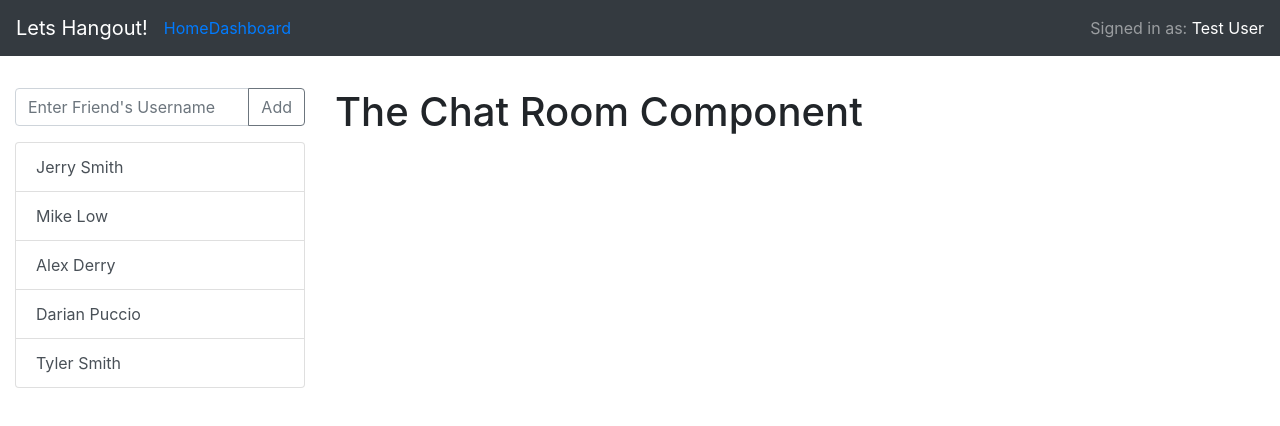
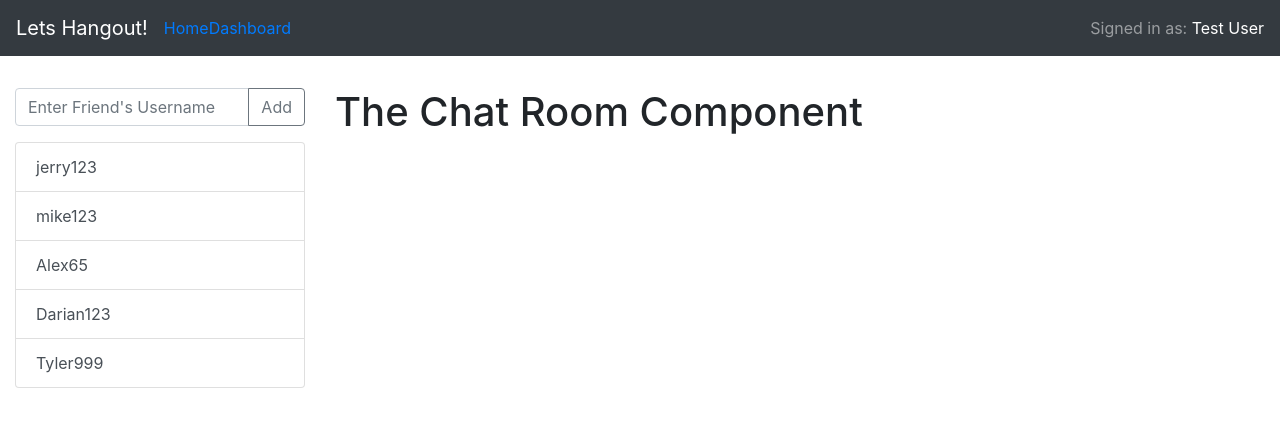
Before and after one commit to NJIT-CS490-Group6/project3-frontend, a React (Create React App) app: page /dashboard in a window 1280 px wide. Shown: the top 426 px of the page. Built offline with nearby package versions, Linux system fonts and the light colour scheme.

Commit message:
show username instead of name in list

```diff
--- a/src/components/FriendsList.tsx
+++ b/src/components/FriendsList.tsx
@@ -93,7 +93,7 @@ const FriendsList = () => {
             action
             onClick={onClickFriend}
             key={friend.id}>
-              {friend.name}
+              {friend.username}
           </ListGroup.Item>
         ))}
       </ListGroup>}
```
